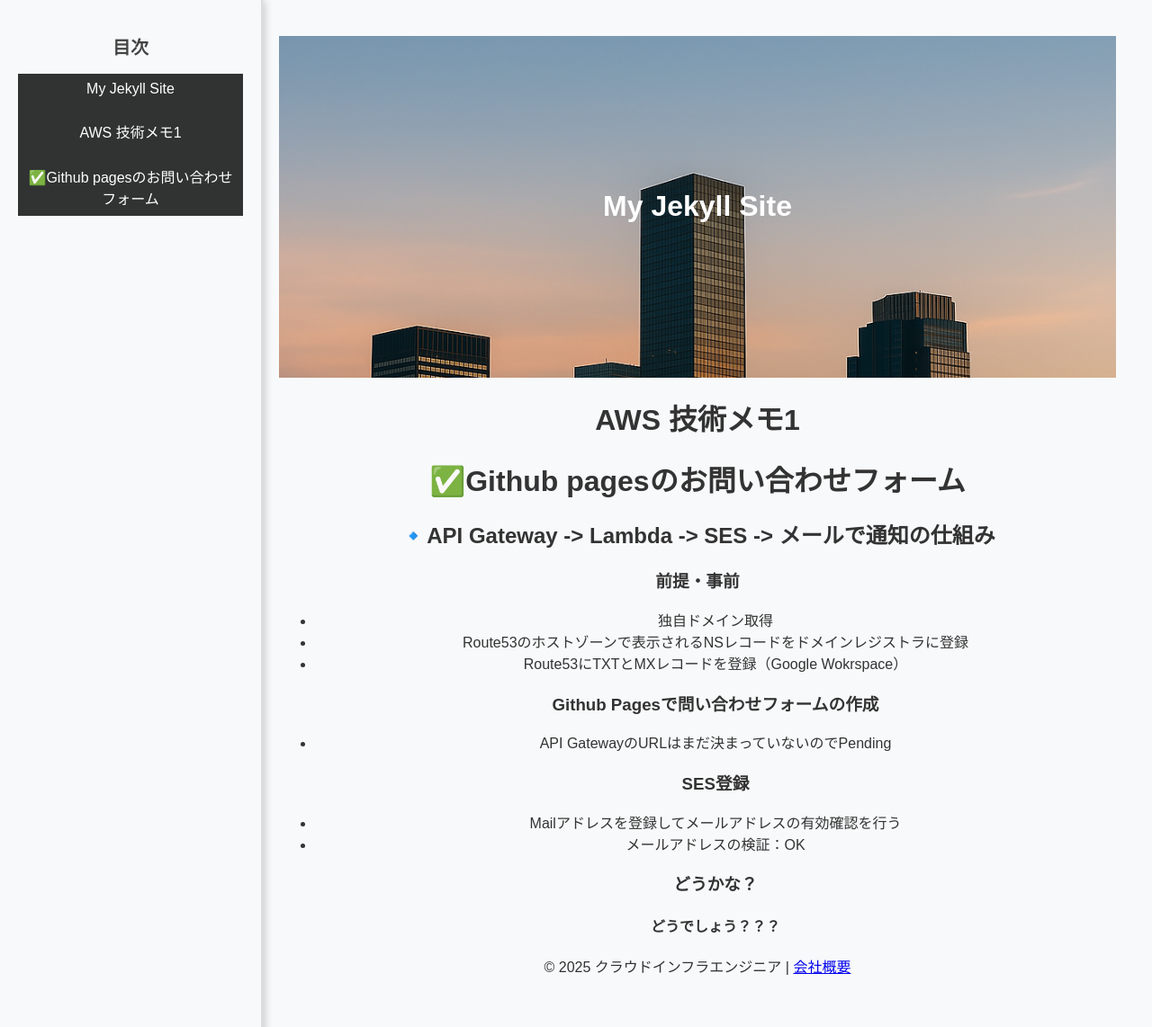
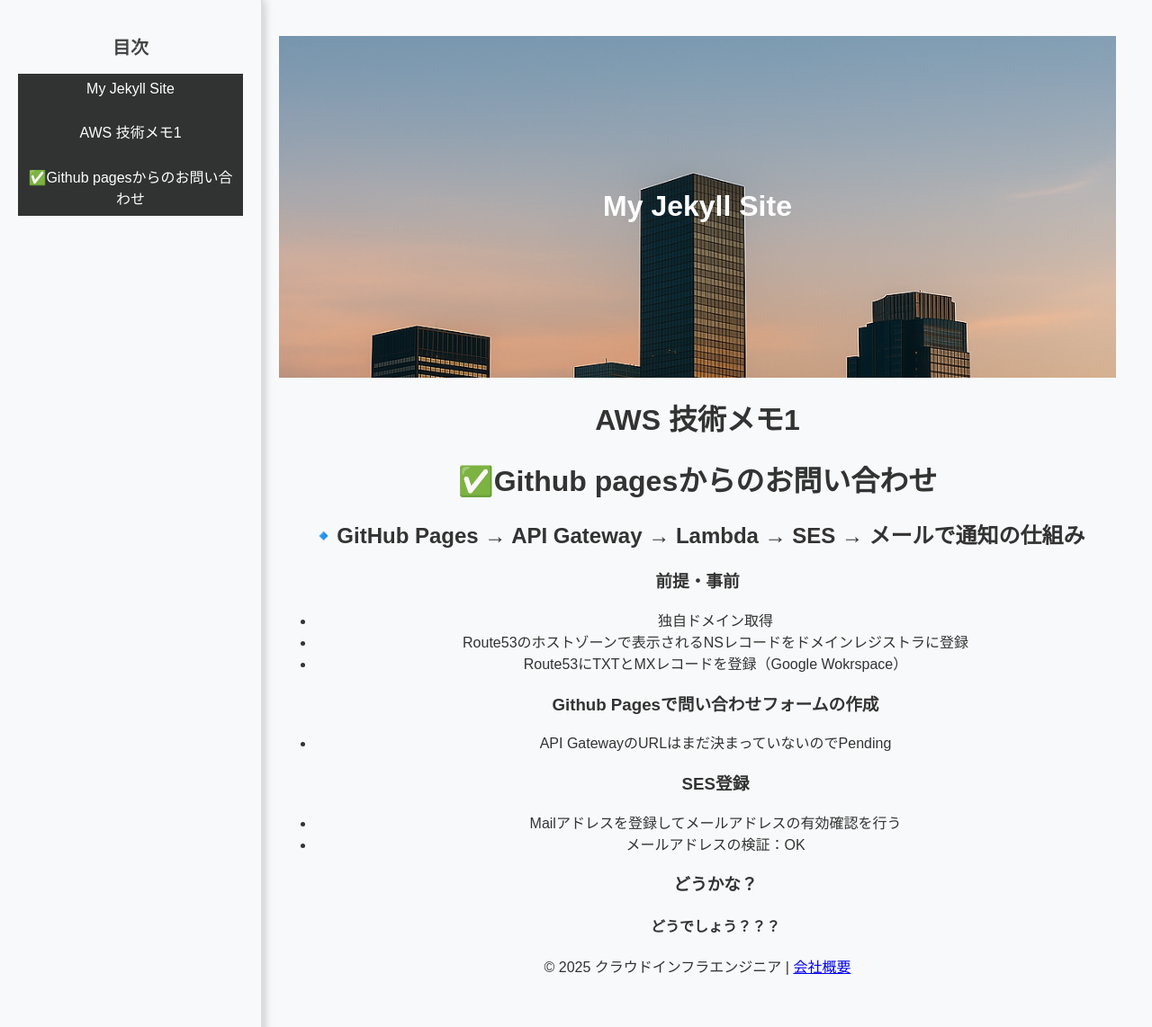
Before and after one commit to cloudrobo48/aws-cloud, a Jekyll site: the page built from docs/aws/aws-top.md, in a window 1280 px wide and 1142 px high. Shown: the whole window at 90% size. Built offline with Jekyll 4.4.1, drawn with Linux system fonts in a browser that asks for light colours; our own code applies the rules of GitHub Pages for plain Markdown files.

Commit message:
Update aws-top.md

```diff
--- a/docs/aws/aws-top.md
+++ b/docs/aws/aws-top.md
@@ -2,8 +2,8 @@
 layout: default
 ---
 # AWS 技術メモ1
-# ✅Github pagesのお問い合わせフォーム
-## 🔹API Gateway -> Lambda -> SES -> メールで通知の仕組み
+# ✅Github pagesからのお問い合わせ
+## 🔹GitHub Pages → API Gateway → Lambda → SES → メールで通知の仕組み
 ### 前提・事前
 - 独自ドメイン取得
 - Route53のホストゾーンで表示されるNSレコードをドメインレジストラに登録
```
